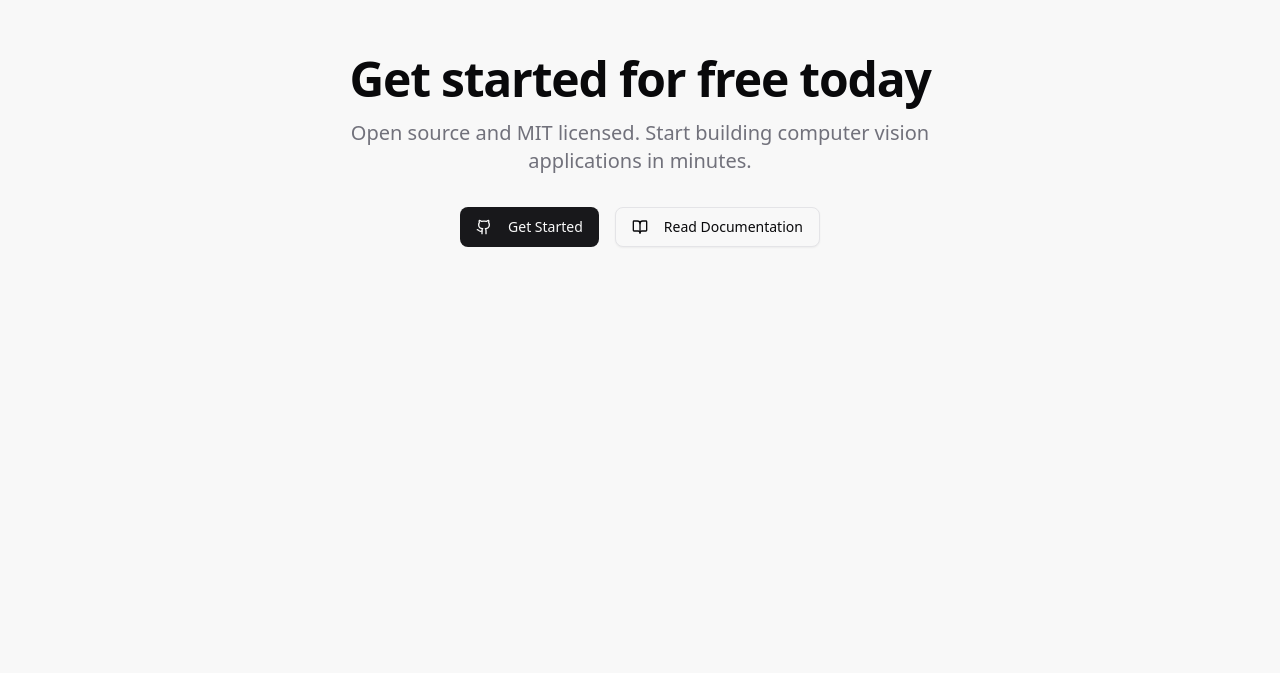
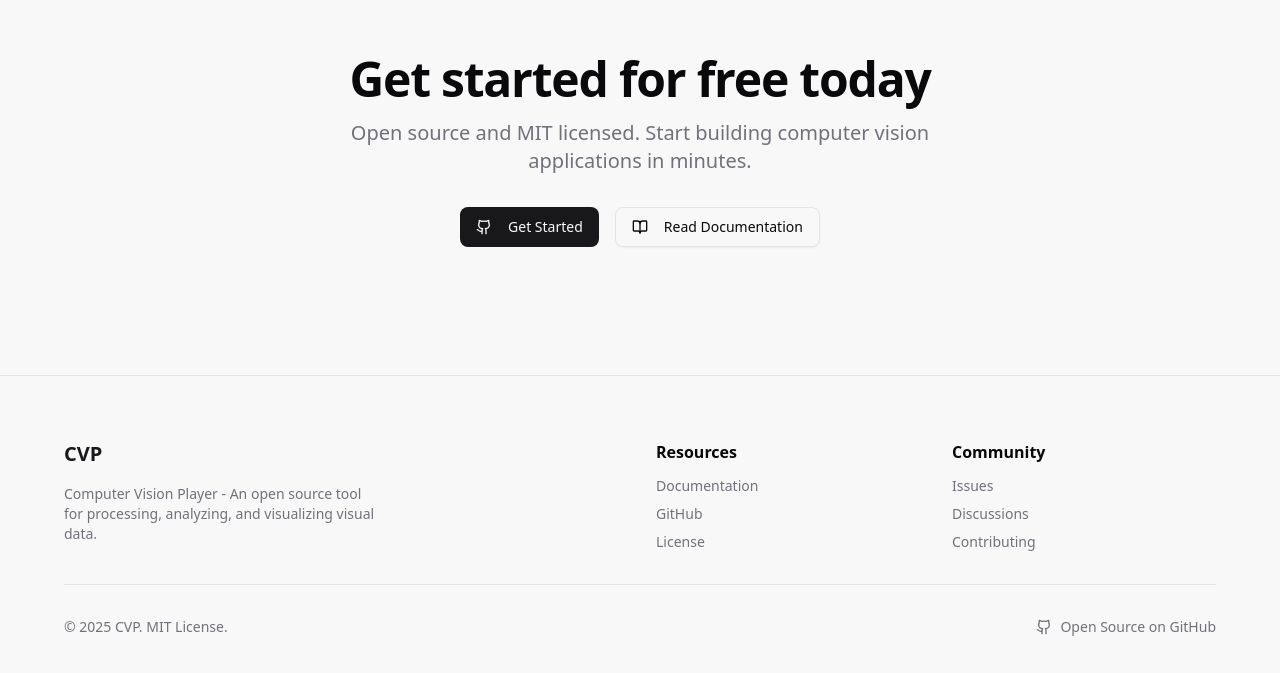
Before and after one commit to cvprun/www.cvp.run, a Next.js app: page / in a window 1280 px wide. Shown: the part 1771-2444 px from the top of the page. Before the commit the page ends 2146 px from the top, so only its background shows below. Built offline with nearby package versions, Linux system fonts and the light colour scheme.

Commit message:
Add Footer

```diff
--- a/app/page.tsx
+++ b/app/page.tsx
@@ -1,6 +1,7 @@
 import {Hero} from '@/components/hero';
 import {Features} from '@/components/features';
 import {CTA} from '@/components/cta';
+import {Footer} from '@/components/footer';
 
 export default function Home() {
   return (
@@ -10,7 +11,7 @@ export default function Home() {
         <Features />
         <CTA />
       </main>
-      <footer></footer>
+      <Footer />
     </div>
   );
 }
--- /dev/null
+++ b/components/footer.tsx
@@ -0,0 +1,110 @@
+import Link from 'next/link';
+import {Github} from 'lucide-react';
+
+export function Footer() {
+  return (
+    <footer className="border-t bg-background">
+      <div className="container mx-auto max-w-6xl py-12 md:py-16">
+        {/* Main Footer Grid */}
+        <div className="grid grid-cols-1 md:grid-cols-4 gap-8">
+          {/* Logo and Description */}
+          <div className="md:col-span-2">
+            <Link href="/" className="flex items-center space-x-2 mb-4">
+              <span className="font-bold text-xl text-primary">CVP</span>
+            </Link>
+            <p className="text-muted-foreground text-sm max-w-xs">
+              Computer Vision Player - An open source tool for processing, analyzing,
+              and visualizing visual data.
+            </p>
+          </div>
+
+          {/* Resources */}
+          <div>
+            <h3 className="font-semibold mb-3">Resources</h3>
+            <ul className="space-y-2 text-sm">
+              <li>
+                <Link
+                  href="/docs"
+                  className="text-muted-foreground hover:text-foreground transition-colors"
+                >
+                  Documentation
+                </Link>
+              </li>
+              <li>
+                <Link
+                  href="https://github.com/cvprun/cvp"
+                  target="_blank"
+                  rel="noreferrer"
+                  className="text-muted-foreground hover:text-foreground transition-colors"
+                >
+                  GitHub
+                </Link>
+              </li>
+              <li>
+                <Link
+                  href="https://github.com/cvprun/cvp/blob/main/LICENSE"
+                  target="_blank"
+                  rel="noreferrer"
+                  className="text-muted-foreground hover:text-foreground transition-colors"
+                >
+                  License
+                </Link>
+              </li>
+            </ul>
+          </div>
+
+          {/* Community */}
+          <div>
+            <h3 className="font-semibold mb-3">Community</h3>
+            <ul className="space-y-2 text-sm">
+              <li>
+                <Link
+                  href="https://github.com/cvprun/cvp/issues"
+                  target="_blank"
+                  rel="noreferrer"
+                  className="text-muted-foreground hover:text-foreground transition-colors"
+                >
+                  Issues
+                </Link>
+              </li>
+              <li>
+                <Link
+                  href="https://github.com/cvprun/cvp/discussions"
+                  target="_blank"
+                  rel="noreferrer"
+                  className="text-muted-foreground hover:text-foreground transition-colors"
+                >
+                  Discussions
+                </Link>
+              </li>
+              <li>
+                <Link
+                  href="https://github.com/cvprun/cvp/blob/main/CONTRIBUTING.md"
+                  target="_blank"
+                  rel="noreferrer"
+                  className="text-muted-foreground hover:text-foreground transition-colors"
+                >
+                  Contributing
+                </Link>
+              </li>
+            </ul>
+          </div>
+        </div>
+
+        {/* Bottom Section */}
+        <div className="border-t mt-8 pt-8 flex flex-col sm:flex-row justify-between items-center">
+          <p className="text-sm text-muted-foreground">© 2025 CVP. MIT License.</p>
+          <Link
+            href="https://github.com/cvprun/cvp"
+            target="_blank"
+            rel="noreferrer"
+            className="flex items-center space-x-2 text-sm text-muted-foreground hover:text-foreground transition-colors mt-4 sm:mt-0"
+          >
+            <Github className="h-4 w-4" />
+            <span>Open Source on GitHub</span>
+          </Link>
+        </div>
+      </div>
+    </footer>
+  );
+}
```
